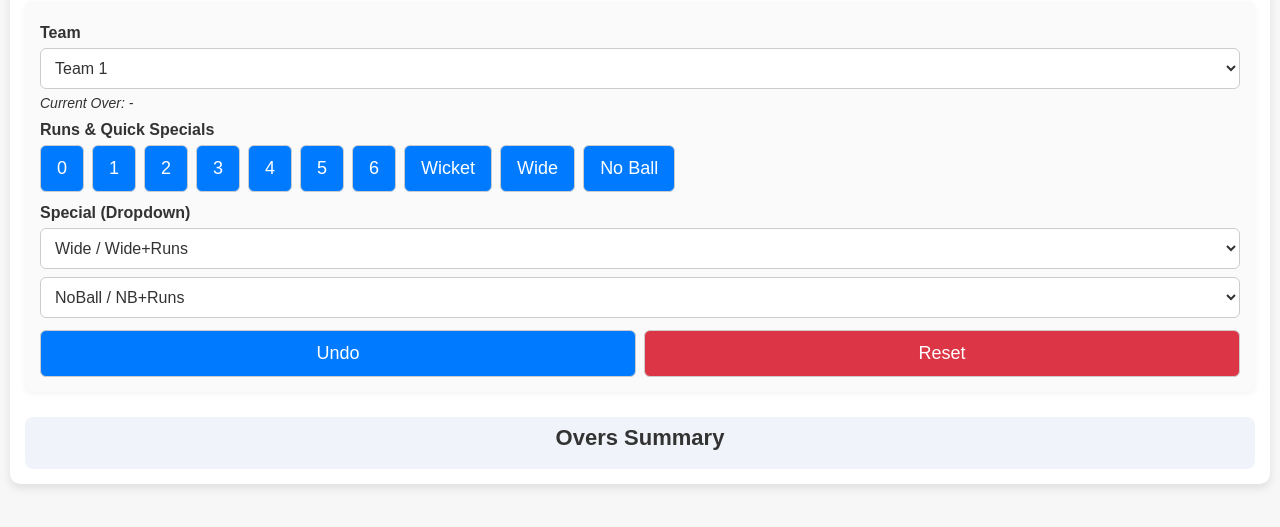
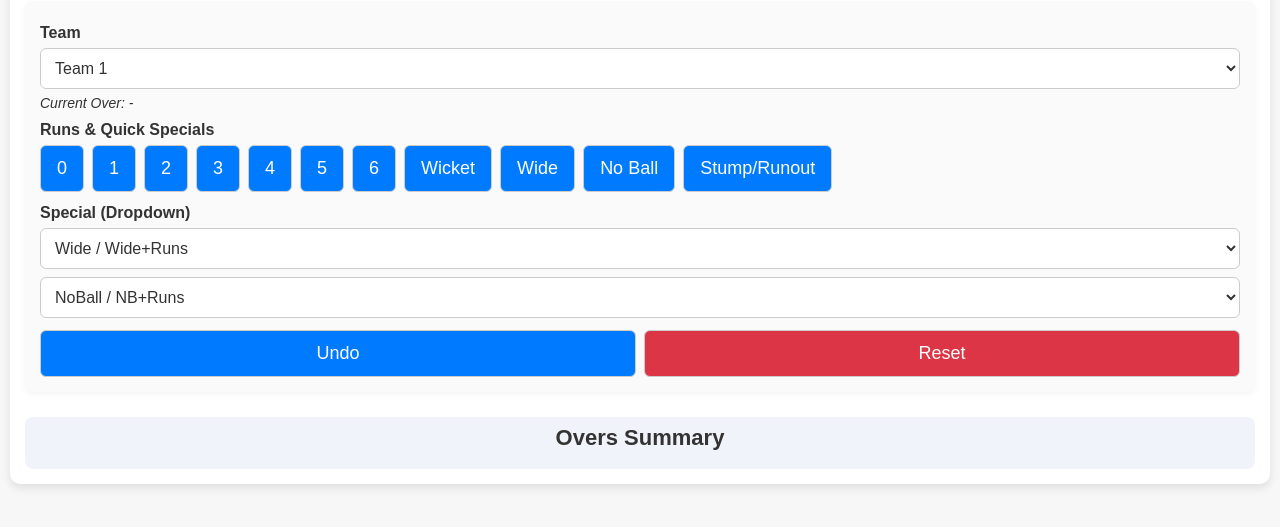
Before and after one commit to ashishranjan7891-ui/ScorecardbyAshish, a plain HTML site: page index.html in a window 1280 px wide. Shown: the part 131-658 px from the top of the page. Drawn offline with Linux system fonts and the light colour scheme.

Commit message:
Update index.html

```diff
--- a/index.html
+++ b/index.html
@@ -73,6 +73,7 @@
       <button onclick="addSpecial('W')">Wicket</button>
       <button onclick="addSpecial('wide')">Wide</button>
       <button onclick="addSpecial('noball')">No Ball</button>
+      <button onclick="addStumpRunout()">Stump/Runout</button>
     </div>
 
     <!-- Special Dropdowns -->
@@ -169,6 +170,24 @@ function addSpecial(type, extraRuns = 0) {
   updateScoreboard();
 }
 
+// ✅ New function for stump/runout
+function addStumpRunout() {
+  const teamId = document.getElementById("scoreTeam").value;
+  teams[teamId].wickets++;
+
+  // Attach to last ball
+  if (teams[teamId].balls.length > 0) {
+    let lastBall = teams[teamId].balls[teams[teamId].balls.length - 1];
+    lastBall.ball += "(St/Ro)";
+    lastBall.type = "wicket"; // highlight in red
+  } else {
+    // If no ball exists, just record as wicket (non-legal)
+    teams[teamId].balls.push({ type: 'wicket', ball: "W(St/Ro)", runs: 0, legal: false });
+  }
+
+  updateScoreboard();
+}
+
 function handleWide(val){
   if(val) { addSpecial(val); document.querySelector('select[onchange="handleWide(this.value)"]').value=""; }
 }
@@ -182,7 +201,7 @@ function undoBall() {
   if (!last) return;
 
   teams[teamId].runs -= last.runs;
-  if (last.ball === "W") {
+  if (last.ball.includes("W")) {
     teams[teamId].wickets--;
   }
 
```
